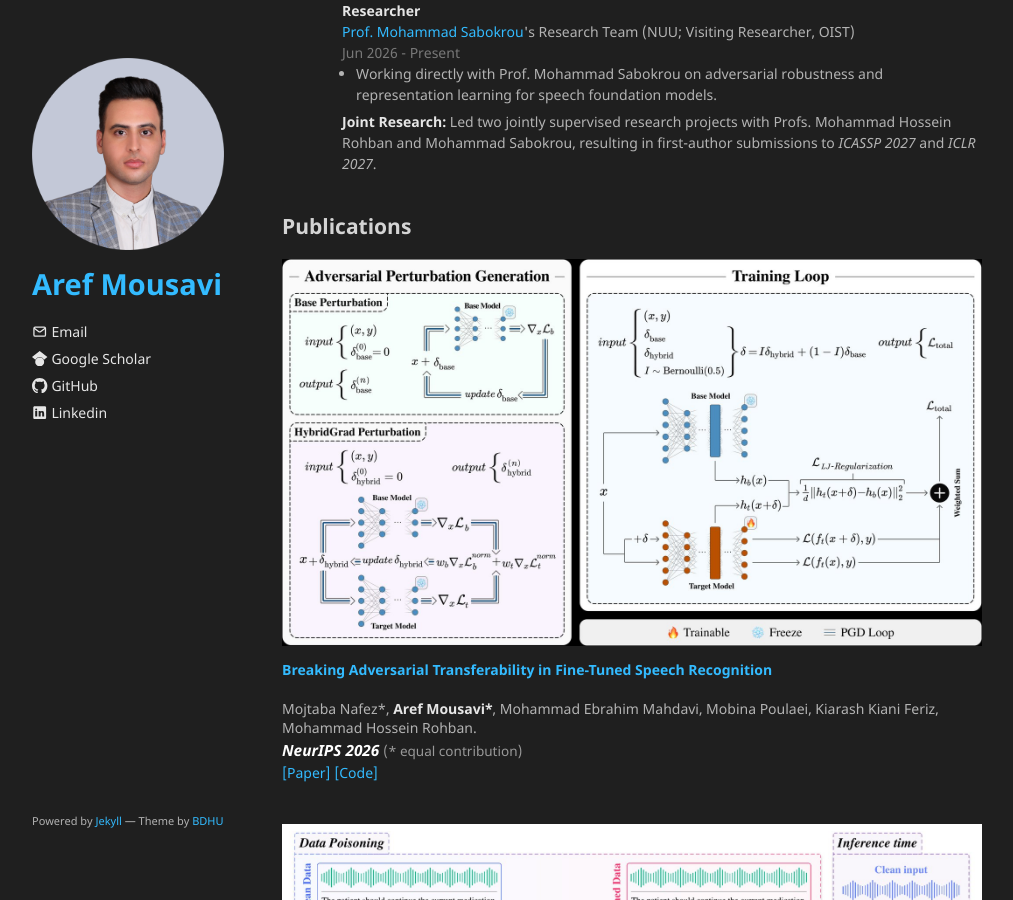
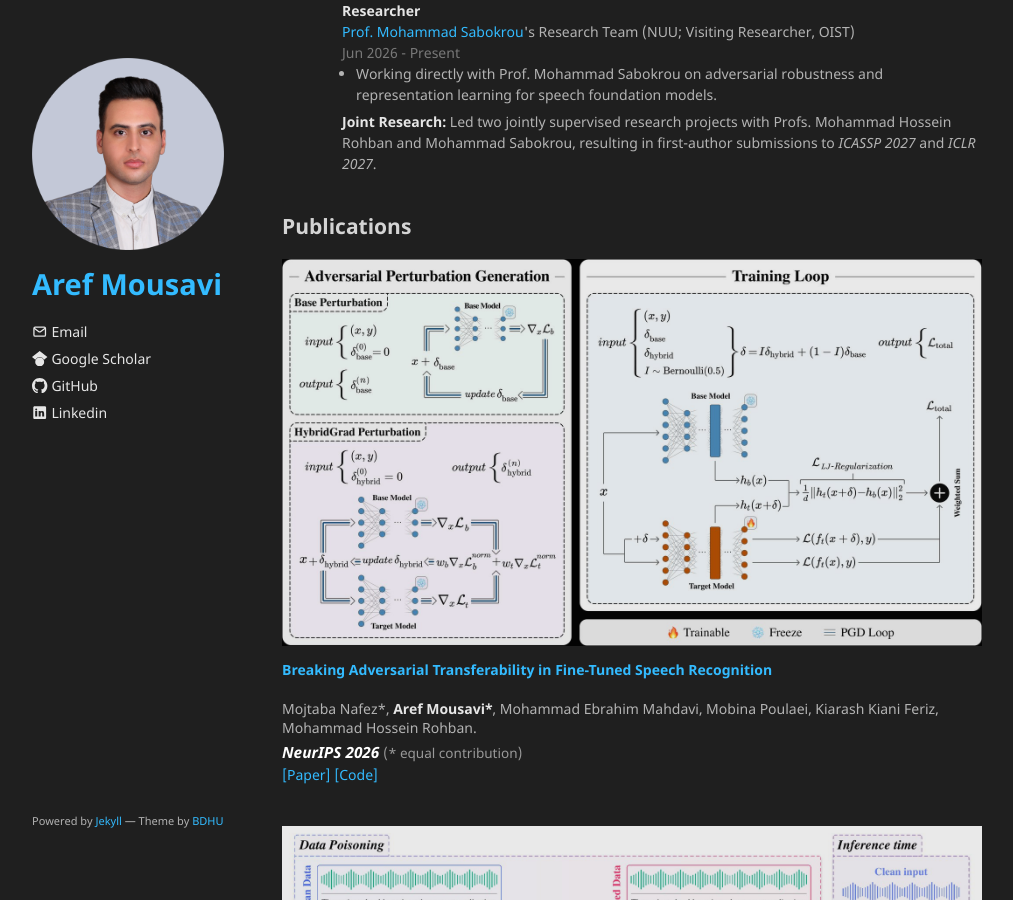
Before and after one commit to arefmousavi/arefmousavi.github.io, a Jekyll site: the page built from index.md, in a window 1280 px wide and 900 px high, scrolled down 1316 px. Shown: the whole window, without its empty margins (133-1146 px from the left). Built offline with Jekyll 4.4.1, drawn with Linux system fonts in a browser that asks for light colours; the repository's description, which GitHub fills in, is left out.

Commit message:
Update website

```diff
--- a/index.md
+++ b/index.md
@@ -85,26 +85,26 @@ I also work directly with <a href="https://scholar.google.com/citations?hl=en&us
 </div><br>
 
 ## Publications
-<img src="./assets/img/publications/transferbreaker_overview.jpg" alt="TransferBreaker overview" style="width:100%; height:auto; margin:0 0 8px 0;">
+<img src="./assets/img/publications/transferbreaker_overview.jpg" alt="TransferBreaker overview" style="width:100%; height:auto; margin:0 0 8px 0; opacity:0.90;">
 <strong><a href="https://arxiv.org/abs/2610.09109" target="_blank">Breaking Adversarial Transferability in Fine-Tuned Speech Recognition</a></strong><br>
 <div style="margin:0; line-height:1.35;">Mojtaba Nafez*, <strong>Aref Mousavi*</strong>, Mohammad Ebrahim Mahdavi, Mobina Poulaei, Kiarash Kiani Feriz, Mohammad Hossein Rohban.</div>
-<div style="font-size:1.10em; font-weight:700; color:#ffffff; margin:4px 0 2px 0; line-height:1.15;"><em>NeurIPS 2026</em> <span style="font-size:0.88em; font-weight:400; color:#999999;">(* equal contribution)</span></div>
+<div style="font-size:1.10em; font-weight:700; color:#ffffff; margin:6px 0 2px 0; line-height:1.15;"><em>NeurIPS 2026</em> <span style="font-size:0.88em; font-weight:400; color:#999999;">(* equal contribution)</span></div>
 <a href="https://arxiv.org/abs/2610.09109" target="_blank">[Paper]</a>
 <a href="https://github.com/rohban-lab/TransferBreaker" target="_blank">[Code]</a>
 <br><br>
 
-<img src="./assets/img/publications/ghostword.jpg" alt="GhostWord overview" style="width:100%; height:auto; margin:0 0 8px 0;">
+<img src="./assets/img/publications/ghostword.jpg" alt="GhostWord overview" style="width:100%; height:auto; margin:0 0 8px 0; opacity:0.90;">
 <strong><a href="https://openreview.net/pdf?id=vngoPfQCJf" target="_blank">GhostWord: A Fine-Grained Backdoor Attack on Automatic Speech Recognition</a></strong><br>
 <div style="margin:0; line-height:1.35;">Mojtaba Nafez, Mobina Poulaei, Kiarash Kiani Feriz, <strong>Aref Mousavi</strong>, Mohammad Ebrahim Mahdavi, Mohammad Hossein Rohban.</div>
-<div style="font-size:1.10em; font-weight:700; color:#ffffff; margin:4px 0 2px 0; line-height:1.15;"><em>TMLR</em></div>
+<div style="font-size:1.10em; font-weight:700; color:#ffffff; margin:6px 0 2px 0; line-height:1.15;"><em>TMLR</em></div>
 <a href="https://openreview.net/pdf?id=vngoPfQCJf" target="_blank">[Paper]</a>
 <a href="https://github.com/rohban-lab/GhostWord" target="_blank">[Code]</a>
 <br><br>
 
-<img src="./assets/img/publications/hierarchical_overview.jpg" alt="Hierarchical Stabilization overview" style="width:100%; height:auto; margin:0 0 8px 0;">
+<img src="./assets/img/publications/hierarchical_overview.jpg" alt="Hierarchical Stabilization overview" style="width:100%; height:auto; margin:0 0 8px 0; opacity:0.90;">
 <strong><a href="https://arxiv.org/abs/2610.05310" target="_blank">Transferable Adversarial Robustness for Speech Foundation Models via Hierarchical Stabilization</a></strong><br>
 <div style="margin:0; line-height:1.35;"><strong>Aref Mousavi</strong>, Shahab Sherafat, Kiarash Kiani Feriz, Amirparsa Safari, Raoof Zare Moayedi, Mohammad Hossein Rohban, Mohammad Sabokrou.</div>
-<div style="font-size:1.10em; font-weight:700; color:#ffffff; margin:4px 0 2px 0; line-height:1.15;"><em>Submitted to ICASSP 2027</em></div>
+<div style="font-size:1.10em; font-weight:700; color:#ffffff; margin:6px 0 2px 0; line-height:1.15;"><em>Submitted to ICASSP 2027</em></div>
 <a href="https://arxiv.org/abs/2610.05310" target="_blank">[Paper]</a>
 <a href="https://github.com/arefmousavi/hierarchical-robust-sfm" target="_blank">[Code]</a>
 <br><br>
@@ -135,15 +135,15 @@ I also work directly with <a href="https://scholar.google.com/citations?hl=en&us
 
 ## Selected Projects
 
-![VLM-Adversarial-Attack Thumbnail](./assets/img/projects/VLM-Adversarial-Attack.jpg)
+<img src="./assets/img/projects/VLM-Adversarial-Attack.jpg" alt="VLM-Adversarial-Attack Thumbnail" style="width:100%; height:auto; opacity:0.90;">
 <strong><a href="https://github.com/arefmousavi/VLM-Adversarial-Attack" target="_blank">Exploring Adversarial Vulnerability of Vision-Language Models (VLMs)</a></strong>
 Performed targeted FGSM, momentum PGD, and C&W attacks on images to manipulate the outputs of the BLIP image-to-caption model toward predefined captions, using random initialization, learning-rate decay, and hierarchical PGD-to-C&W initialization to improve attack performance while preserving visual quality.
 
-![EffiColorizer Thumbnail](./assets/img/projects/EffiColorizer.jpg)
+<img src="./assets/img/projects/EffiColorizer.jpg" alt="EffiColorizer Thumbnail" style="width:100%; height:auto; opacity:0.90;">
 <strong><a href="https://github.com/arefmousavi/EffiColorizer" target="_blank">EffiColorizer: An Efficient Image Colorization Framework for Low-Power Devices</a></strong>
 Developed an efficient image colorization framework using a spectrally normalized GAN with an EfficientNet-B3 encoder integrated into a U-Net generator and a hybrid training strategy, achieving a **2.4× improvement in FID** while requiring approximately **10.8× fewer FLOPs** than the baseline.
 
-![QuadraArm Thumbnail](./assets/img/projects/QuadraArm.jpg)
+<img src="./assets/img/projects/QuadraArm.jpg" alt="QuadraArm Thumbnail" style="width:100%; height:auto; opacity:0.90;">
 <strong><a href="https://github.com/arefmousavi/QuadraArm" target="_blank">QuadraArm: A 4-DOF Robotic Arm Platform from Hardware Design to Motion Planning</a></strong>
 Developed a complete 4-DOF robotic arm platform spanning hardware design and analysis, forward and inverse kinematics, velocity kinematics, trajectory planning, and motion imitation via demonstration.
 <br><br>
```
